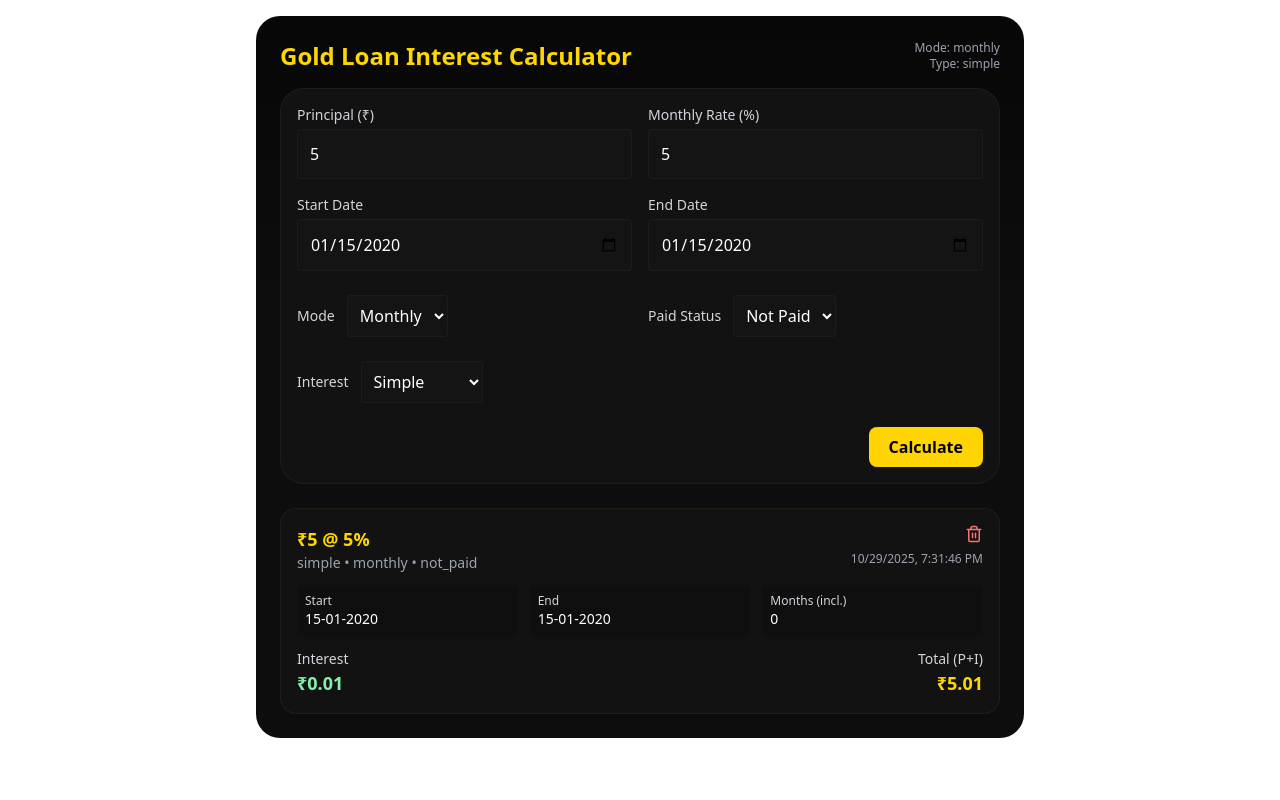
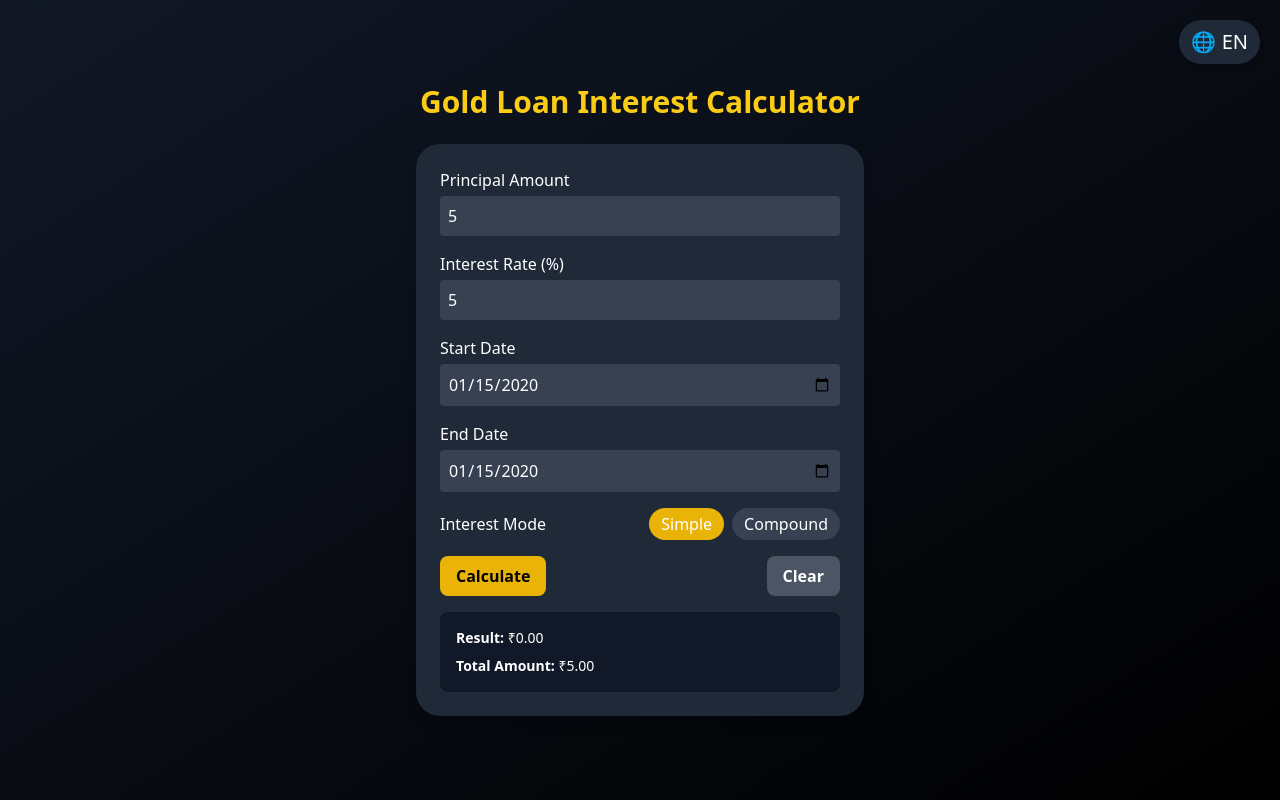
Before and after one commit to VamsikrishnaA/Interest_calculator, a React (Vite) app: page / in a window 1280 px wide. Both pictures are taken after typing "5", "5", "2020-01-15", "2020-01-15" into the empty fields and a click on the button "Calculate". Built offline with nearby package versions, Linux system fonts and the light colour scheme.

Commit message:
english to telugu transition

```diff
--- a/src/components/InterestCalculator.jsx
+++ b/src/components/InterestCalculator.jsx
@@ -1,373 +1,193 @@
-import React, { useEffect, useState } from "react";
-import { motion, AnimatePresence } from "framer-motion";
-import { Trash2 } from "lucide-react";
+import React, { useState } from "react";
+import { motion } from "framer-motion";
 
-/**
- * FINAL VERSION with "Paid / Not Paid" for Monthly Mode
- * - Dark-Gold Animated UI
- * - Inclusive day count
- * - Monthly half-month logic
- * - Compound interest every 12 months or 365 days
- * - If "Paid" → subtract first month interest
- */
+const translations = {
+  en: {
+    title: "Gold Loan Interest Calculator",
+    principal: "Principal Amount",
+    rate: "Interest Rate (%)",
+    startDate: "Start Date",
+    endDate: "End Date",
+    mode: "Interest Mode",
+    simple: "Simple",
+    compound: "Compound",
+    calculate: "Calculate",
+    clear: "Clear",
+    result: "Result",
+    total: "Total Amount",
+  },
+  te: {
+    title: "బంగారు లోన్ వడ్డీ లెక్కింపు",
+    principal: "మూలధనం",
+    rate: "వడ్డీ రేటు (%)",
+    startDate: "ప్రారంభ తేదీ",
+    endDate: "ముగింపు తేదీ",
+    mode: "వడ్డీ విధానం",
+    simple: "సాధారణ",
+    compound: "చక్ర",
+    calculate: "లెక్కించు",
+    clear: "తొలగించు",
+    result: "ఫలితం",
+    total: "మొత్తం మొత్తం",
+  },
+};
 
-export default function InterestCalculator() {
+export default function App() {
+  const [language, setLanguage] = useState("en");
   const [principal, setPrincipal] = useState("");
-  const [monthlyRate, setMonthlyRate] = useState("");
+  const [rate, setRate] = useState("");
+  const [mode, setMode] = useState("simple");
   const [startDate, setStartDate] = useState("");
   const [endDate, setEndDate] = useState("");
-  const [mode, setMode] = useState("monthly");
-  const [interestType, setInterestType] = useState("simple");
-  const [paidStatus, setPaidStatus] = useState("not_paid");
-  const [results, setResults] = useState([]);
+  const [result, setResult] = useState(null);
 
-  useEffect(() => {
-    try {
-      const raw = localStorage.getItem("goldcalc_history");
-      if (raw) setResults(JSON.parse(raw));
-    } catch {}
-  }, []);
+  const t = translations[language];
 
-  useEffect(() => {
-    try {
-      localStorage.setItem("goldcalc_history", JSON.stringify(results));
-    } catch {}
-  }, [results]);
+  const toggleLanguage = () => {
+    setLanguage(language === "en" ? "te" : "en");
+  };
 
-  function inclusiveDaysBetween(startISO, endISO) {
-    const s = new Date(startISO + "T00:00:00");
-    const e = new Date(endISO + "T00:00:00");
-    return Math.floor((e - s) / (1000 * 60 * 60 * 24)) + 1;
-  }
+  const calculateInterest = () => {
+    if (!principal || !rate || !startDate || !endDate) return;
+    const sDate = new Date(startDate);
+    const eDate = new Date(endDate);
+    const diffDays = Math.floor(
+      (eDate.getTime() - sDate.getTime()) / (1000 * 60 * 60 * 24)
+    ) + 1;
 
-  function getMonthsCount(startISO, endISO) {
-    const start = new Date(startISO + "T00:00:00");
-    const end = new Date(endISO + "T00:00:00");
-    if (end < start) return { error: "invalid-range" };
+    const timeYears = diffDays / 365;
+    let interest = 0;
 
-    function addOneMonth(d) {
-      const y = d.getFullYear();
-      const m = d.getMonth();
-      const day = d.getDate();
-      const next = new Date(y, m + 1, day);
-      if (next.getDate() !== day) next.setDate(0);
-      return next;
+    if (mode === "simple") {
+      interest = (principal * rate * timeYears) / 100;
+    } else {
+      const n = 12;
+      const r = rate / 100;
+      interest = principal * Math.pow(1 + r / n, n * timeYears) - principal;
     }
 
-    let cursor = new Date(start.getTime());
-    let fullMonths = 0;
-    while (true) {
-      const nx = addOneMonth(cursor);
-      if (nx <= end) {
-        fullMonths += 1;
-        cursor = nx;
-      } else break;
-    }
+    setResult({
+      interest: interest.toFixed(2),
+      total: (parseFloat(principal) + interest).toFixed(2),
+    });
+  };
 
-    const daysCovered = Math.floor((cursor - start) / (1000 * 60 * 60 * 24));
-    const totalInclusive = inclusiveDaysBetween(startISO, endISO);
-    const remainingDays = totalInclusive - daysCovered;
-
-    let monthsCount = fullMonths;
-    let partialRule = "days";
-    if (remainingDays < 6) partialRule = "days";
-    else if (remainingDays >= 6 && remainingDays <= 16) {
-      monthsCount += 0.5;
-      partialRule = "half";
-    } else {
-      monthsCount += 1;
-      partialRule = "full";
-    }
-
-    return { fullMonths, remainingDays, totalInclusive, monthsCount, partialRule };
-  }
-
-  function round(n, digits = 2) {
-    const m = Math.pow(10, digits);
-    return Math.round(n * m) / m;
-  }
-
-  function calculate() {
-    if (!principal || !monthlyRate || !startDate || !endDate) {
-      alert("Please fill all fields");
-      return;
-    }
-
-    const P = Number(principal);
-    const rMonthly = Number(monthlyRate);
-    if (isNaN(P) || P <= 0 || isNaN(rMonthly) || rMonthly <= 0) {
-      alert("Enter valid inputs");
-      return;
-    }
-
-    const totalDays = inclusiveDaysBetween(startDate, endDate);
-    const monthsInfo = getMonthsCount(startDate, endDate);
-
-    let interest = 0;
-    let total = 0;
-    let extra = {};
-
-    // ---------------- SIMPLE INTEREST ----------------
-    if (interestType === "simple") {
-      if (mode === "daily") {
-        const dailyRate = rMonthly / 30 / 100;
-        interest = P * dailyRate * totalDays;
-        total = P + interest;
-        extra = { totalDays };
-      } else {
-        if (monthsInfo.partialRule === "days") {
-          const dailyRate = rMonthly / 30 / 100;
-          const dayInterest = P * dailyRate * monthsInfo.remainingDays;
-          const monthsInterest = P * (rMonthly / 100) * monthsInfo.fullMonths;
-          interest = monthsInterest + dayInterest;
-        } else {
-          interest = P * (rMonthly / 100) * monthsInfo.monthsCount;
-        }
-
-        // 🟢 Subtract first month if "Paid"
-        if (paidStatus === "paid" && monthsInfo.monthsCount >= 1) {
-          const firstMonthInterest = P * (rMonthly / 100);
-          interest -= firstMonthInterest;
-        }
-
-        total = P + interest;
-        extra = monthsInfo;
-      }
-
-      // ---------------- COMPOUND INTEREST ----------------
-    } else {
-      if (mode === "daily") {
-        const dailyRate = rMonthly / 30 / 100;
-        let remaining = totalDays;
-        let currentPrincipal = P;
-        let totalInterestAccum = 0;
-        while (remaining >= 365) {
-          const blockInterest = currentPrincipal * dailyRate * 365;
-          totalInterestAccum += blockInterest;
-          currentPrincipal += blockInterest;
-          remaining -= 365;
-        }
-        if (remaining > 0) {
-          const remInterest = currentPrincipal * dailyRate * remaining;
-          totalInterestAccum += remInterest;
-        }
-        interest = totalInterestAccum;
-        total = P + interest;
-        extra = { totalDays };
-      } else {
-        let monthsRemaining = monthsInfo.monthsCount;
-        let currentPrincipal = P;
-        let totalInterestAccum = 0;
-        while (monthsRemaining >= 12) {
-          const blockInterest = currentPrincipal * (rMonthly / 100) * 12;
-          totalInterestAccum += blockInterest;
-          currentPrincipal += blockInterest;
-          monthsRemaining -= 12;
-        }
-        if (monthsRemaining > 0) {
-          const remInterest = currentPrincipal * (rMonthly / 100) * monthsRemaining;
-          totalInterestAccum += remInterest;
-        }
-        interest = totalInterestAccum;
-
-        // 🟢 Subtract first month if "Paid"
-        if (paidStatus === "paid" && monthsInfo.monthsCount >= 1) {
-          const firstMonthInterest = P * (rMonthly / 100);
-          interest -= firstMonthInterest;
-        }
-
-        total = P + interest;
-        extra = monthsInfo;
-      }
-    }
-
-    const entry = {
-      id: Date.now(),
-      principal: round(P),
-      monthlyRate: rMonthly,
-      startDate,
-      endDate,
-      mode,
-      interestType,
-      paidStatus,
-      interest: round(interest),
-      total: round(total),
-      ...extra,
-    };
-
-    setResults((prev) => [entry, ...prev]);
-  }
-
-  function deleteEntry(id) {
-    setResults((prev) => prev.filter((r) => r.id !== id));
-  }
-
-  const formVariant = {
-    hidden: { opacity: 0, y: -18 },
-    visible: { opacity: 1, y: 0, transition: { duration: 0.45 } },
+  const clearAll = () => {
+    setPrincipal("");
+    setRate("");
+    setStartDate("");
+    setEndDate("");
+    setResult(null);
   };
-  const cardVariant = (i) => ({
-    hidden: { opacity: 0, y: 18, scale: 0.98 },
-    visible: {
-      opacity: 1,
-      y: 0,
-      scale: 1,
-      transition: { delay: i * 0.07, type: "spring", stiffness: 120, damping: 14 },
-    },
-    exit: { opacity: 0, y: -12, transition: { duration: 0.25 } },
-  });
 
   return (
-    <div style={{ minHeight: "100vh" }} className="flex items-start justify-center p-4">
-      <style>{`
-        .gold-shimmer { background: linear-gradient(180deg, #070707 0%, #0d0d0d 40%); position: relative; overflow: hidden; }
-        .gold-shimmer::before {
-          content: ""; position: absolute; left: -40%; top: -30%; width: 180%; height: 160%;
-          background: radial-gradient(50% 50% at 50% 50%, rgba(255,208,96,0.06), rgba(255,209,96,0.02) 20%, transparent 40%),
-          linear-gradient(90deg, rgba(255,215,64,0.02), rgba(255,215,64,0.04), rgba(255,215,64,0.02));
-          transform: rotate(-25deg); animation: shimmerMove 9s linear infinite; pointer-events: none;
-        }
-        @keyframes shimmerMove {
-          0% { transform: translateX(-100%) rotate(-25deg); opacity: 0.7; }
-          50% { transform: translateX(0%) rotate(-25deg); opacity: 1; }
-          100% { transform: translateX(100%) rotate(-25deg); opacity: 0.7; }
-        }
-        .btn-gold { background: #ffd400; color: #000; font-weight: 700; }
-        .card-glow:hover { box-shadow: 0 10px 30px rgba(255, 208, 96, 0.06), 0 2px 8px rgba(0,0,0,0.6); transform: translateY(-4px); }
-        .gold-text { color: #FFD700; }
-        .panel { background: #121212; border: 1px solid rgba(255,215,64,0.06); }
-        .input-dark { background: #141414; color: #fff; border: 1px solid rgba(255,255,255,0.04); }
-      `}</style>
+    <div className="min-h-screen flex flex-col items-center justify-center bg-gradient-to-br from-gray-900 to-black text-white p-6">
+      {/* 🌐 Language Toggle */}
+      <button
+        onClick={toggleLanguage}
+        className="absolute top-5 right-5 text-xl bg-gray-800 px-3 py-2 rounded-full shadow-md hover:scale-105 transition"
+      >
+        🌐 {language === "en" ? "EN" : "TE"}
+      </button>
 
-      <div className="w-full max-w-3xl gold-shimmer rounded-2xl p-6">
-        <motion.div variants={formVariant} initial="hidden" animate="visible">
-          <div className="flex items-center justify-between mb-4">
-            <h1 className="text-2xl font-bold gold-text">Gold Loan Interest Calculator</h1>
-            <div className="text-right text-xs text-gray-400">
-              <div>Mode: {mode}</div>
-              <div>Type: {interestType}</div>
+      <motion.h1
+        className="text-2xl md:text-3xl font-bold mb-6 text-yellow-400 text-center"
+        initial={{ opacity: 0, y: -20 }}
+        animate={{ opacity: 1, y: 0 }}
+      >
+        {t.title}
+      </motion.h1>
+
+      <div className="bg-gray-800 p-6 rounded-2xl shadow-lg w-full max-w-md space-y-4">
+        <div>
+          <label>{t.principal}</label>
+          <input
+            type="number"
+            value={principal}
+            onChange={(e) => setPrincipal(e.target.value)}
+            className="w-full mt-1 p-2 rounded bg-gray-700 focus:outline-none"
+          />
+        </div>
+        <div>
+          <label>{t.rate}</label>
+          <input
+            type="number"
+            value={rate}
+            onChange={(e) => setRate(e.target.value)}
+            className="w-full mt-1 p-2 rounded bg-gray-700 focus:outline-none"
+          />
+        </div>
+        <div>
+          <label>{t.startDate}</label>
+          <input
+            type="date"
+            value={startDate}
+            onChange={(e) => setStartDate(e.target.value)}
+            className="w-full mt-1 p-2 rounded bg-gray-700 focus:outline-none"
+          />
+        </div>
+        <div>
+          <label>{t.endDate}</label>
+          <input
+            type="date"
+            value={endDate}
+            onChange={(e) => setEndDate(e.target.value)}
+            className="w-full mt-1 p-2 rounded bg-gray-700 focus:outline-none"
+          />
+        </div>
+
+        {/* Mode Toggle */}
+        <div className="flex items-center justify-between mt-3">
+          <span>{t.mode}</span>
+          <div className="flex gap-2">
+            <button
+              onClick={() => setMode("simple")}
+              className={`px-3 py-1 rounded-full ${
+                mode === "simple" ? "bg-yellow-500" : "bg-gray-700"
+              }`}
+            >
+              {t.simple}
+            </button>
+            <button
+              onClick={() => setMode("compound")}
+              className={`px-3 py-1 rounded-full ${
+                mode === "compound" ? "bg-yellow-500" : "bg-gray-700"
+              }`}
+            >
+              {t.compound}
+            </button>
+          </div>
+        </div>
+
+        <div className="flex justify-between mt-4">
+          <button
+            onClick={calculateInterest}
+            className="bg-yellow-500 text-black px-4 py-2 rounded-lg font-semibold"
+          >
+            {t.calculate}
+          </button>
+          <button
+            onClick={clearAll}
+            className="bg-gray-600 px-4 py-2 rounded-lg font-semibold"
+          >
+            {t.clear}
+          </button>
+        </div>
+
+        {result && (
+          <motion.div
+            initial={{ opacity: 0 }}
+            animate={{ opacity: 1 }}
+            className="mt-4 bg-gray-900 p-4 rounded-lg text-sm space-y-2"
+          >
+            <div>
+              <strong>{t.result}:</strong> ₹{result.interest}
             </div>
-          </div>
-
-          {/* Form */}
-          <div className="grid grid-cols-1 md:grid-cols-2 gap-4 panel rounded-2xl p-4">
-            <div className="flex flex-col">
-              <label className="text-sm text-gray-300 mb-1">Principal (₹)</label>
-              <input className="p-3 rounded input-dark" type="number" value={principal} onChange={(e) => setPrincipal(e.target.value)} placeholder="e.g., 70000" />
+            <div>
+              <strong>{t.total}:</strong> ₹{result.total}
             </div>
-
-            <div className="flex flex-col">
-              <label className="text-sm text-gray-300 mb-1">Monthly Rate (%)</label>
-              <input className="p-3 rounded input-dark" type="number" step="0.01" value={monthlyRate} onChange={(e) => setMonthlyRate(e.target.value)} placeholder="e.g., 2.1" />
-            </div>
-
-            <div className="flex flex-col">
-              <label className="text-sm text-gray-300 mb-1">Start Date</label>
-              <input className="p-3 rounded input-dark" type="date" value={startDate} onChange={(e) => setStartDate(e.target.value)} />
-            </div>
-
-            <div className="flex flex-col">
-              <label className="text-sm text-gray-300 mb-1">End Date</label>
-              <input className="p-3 rounded input-dark" type="date" value={endDate} onChange={(e) => setEndDate(e.target.value)} />
-            </div>
-
-            {/* Mode */}
-            <div className="flex items-center gap-3 mt-2">
-              <label className="text-sm text-gray-300">Mode</label>
-              <select className="p-2 rounded input-dark" value={mode} onChange={(e) => setMode(e.target.value)}>
-                <option value="monthly">Monthly</option>
-                <option value="daily">Daily</option>
-              </select>
-            </div>
-
-            {/* Paid Status - visible only if monthly */}
-            {mode === "monthly" && (
-              <div className="flex items-center gap-3 mt-2">
-                <label className="text-sm text-gray-300">Paid Status</label>
-                <select className="p-2 rounded input-dark" value={paidStatus} onChange={(e) => setPaidStatus(e.target.value)}>
-                  <option value="not_paid">Not Paid</option>
-                  <option value="paid">Paid</option>
-                </select>
-              </div>
-            )}
-
-            {/* Interest */}
-            <div className="flex items-center gap-3 mt-2">
-              <label className="text-sm text-gray-300">Interest</label>
-              <select className="p-2 rounded input-dark" value={interestType} onChange={(e) => setInterestType(e.target.value)}>
-                <option value="simple">Simple</option>
-                <option value="compound">Compound</option>
-              </select>
-            </div>
-
-            <div className="md:col-span-2 flex justify-end mt-2">
-              <motion.button whileTap={{ scale: 0.98 }} whileHover={{ scale: 1.02 }} className="btn-gold px-5 py-2 rounded-lg font-semibold" onClick={calculate}>
-                Calculate
-              </motion.button>
-            </div>
-          </div>
-        </motion.div>
-
-        {/* Results */}
-        <div className="mt-6">
-          <AnimatePresence>
-            {results.map((r, idx) => (
-              <motion.div key={r.id} initial="hidden" animate="visible" exit="exit" variants={cardVariant(idx)} className="card-glow panel rounded-xl p-4 mt-4" layout>
-                <div className="flex justify-between items-start">
-                  <div>
-                    <div className="text-lg font-semibold gold-text">₹{r.principal} @ {r.monthlyRate}%</div>
-                    <div className="text-sm text-gray-400">{r.interestType} • {r.mode} • {r.mode === "monthly" ? r.paidStatus : ""}</div>
-                  </div>
-                  <div className="flex flex-col items-end gap-2">
-                    <button onClick={() => deleteEntry(r.id)} className="text-red-400 hover:text-red-500">
-                      <Trash2 size={18} />
-                    </button>
-                    <div className="text-xs text-gray-400">{new Date(r.id).toLocaleString()}</div>
-                  </div>
-                </div>
-
-                {/* Date Info */}
-                <div className="mt-3 grid grid-cols-1 md:grid-cols-3 gap-3 text-sm">
-                  <div className="p-2 rounded bg-[#0f0f0f]">
-                    <div className="text-gray-300 text-xs">Start</div>
-                    <div className="text-white">
-                      {(() => {
-                        const d = new Date(r.startDate);
-                        return `${String(d.getDate()).padStart(2, "0")}-${String(d.getMonth() + 1).padStart(2, "0")}-${d.getFullYear()}`;
-                      })()}
-                    </div>
-                  </div>
-
-                  <div className="p-2 rounded bg-[#0f0f0f]">
-                    <div className="text-gray-300 text-xs">End</div>
-                    <div className="text-white">
-                      {(() => {
-                        const d = new Date(r.endDate);
-                        return `${String(d.getDate()).padStart(2, "0")}-${String(d.getMonth() + 1).padStart(2, "0")}-${d.getFullYear()}`;
-                      })()}
-                    </div>
-                  </div>
-
-                  <div className="p-2 rounded bg-[#0f0f0f]">
-                    <div className="text-gray-300 text-xs">{r.mode === "daily" ? "Days (incl.)" : "Months (incl.)"}</div>
-                    <div className="text-white">{r.mode === "daily" ? r.totalInclusive ?? r.totalDays : r.monthsCount ?? r.totalMonths}</div>
-                  </div>
-                </div>
-
-                <div className="mt-3 flex items-center justify-between">
-                  <div>
-                    <div className="text-sm text-gray-300">Interest</div>
-                    <div className="text-lg font-semibold text-green-300">₹{r.interest}</div>
-                  </div>
-                  <div className="text-right">
-                    <div className="text-sm text-gray-300">Total (P+I)</div>
-                    <div className="text-lg font-semibold gold-text">₹{r.total}</div>
-                  </div>
-                </div>
-              </motion.div>
-            ))}
-          </AnimatePresence>
-        </div>
+          </motion.div>
+        )}
       </div>
     </div>
   );
```
